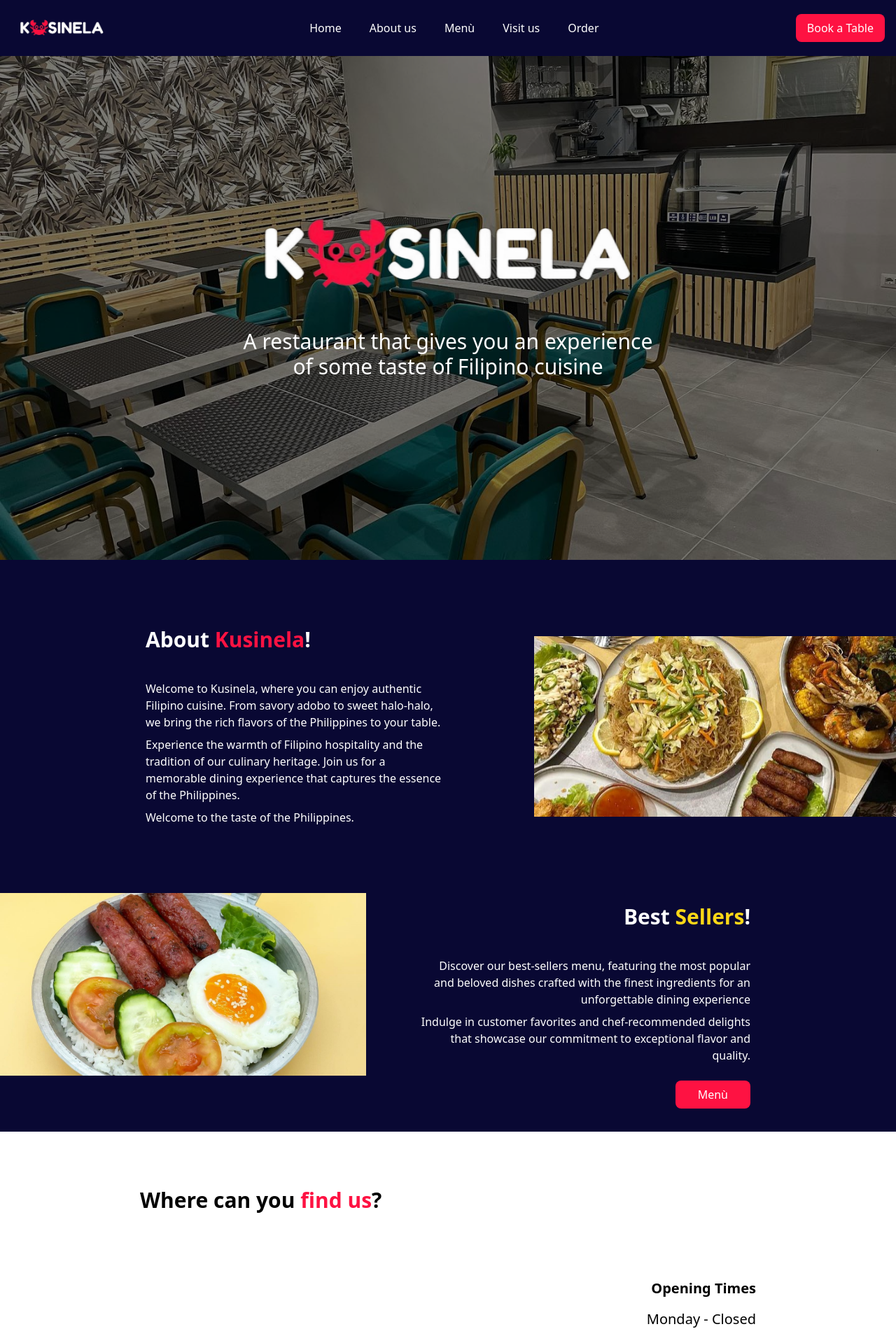
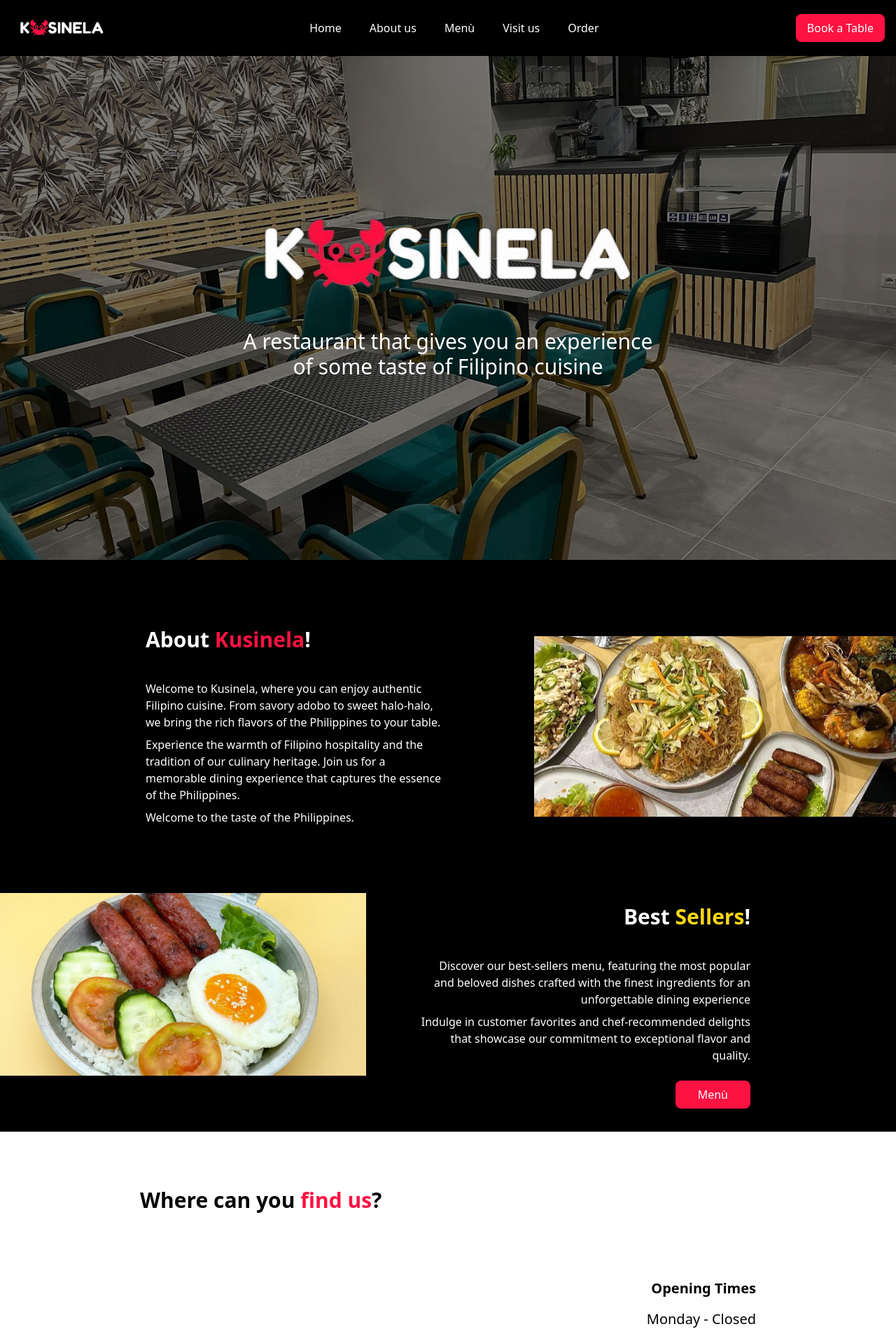
Before and after one commit to RussellShaneNavarez/Kusinela, a React (Create React App) app: page / in a window 1280 px wide. Shown: the top 1919 px of the page at 70% size. Built offline with nearby package versions, Linux system fonts and the light colour scheme; grey boxes are pictures that could not be loaded.

Commit message:
EDIT: Background color in black

```diff
--- a/src/components/Navbar.jsx
+++ b/src/components/Navbar.jsx
@@ -17,7 +17,7 @@
   };
 
   return (
-    <nav className="bg-[#090833] fixed w-full z-50 top-0 start-0">
+    <nav className="bg-black fixed w-full z-50 top-0 start-0"> {/* bg-[#090833] */}
       <div className="max-w-screen-xl flex flex-wrap items-center justify-between mx-auto p-4">
         <a
           href="https://kusinela.netlify.app"
--- a/src/pages/AboutUs.jsx
+++ b/src/pages/AboutUs.jsx
@@ -3,7 +3,7 @@
 
 const AboutUs = () => {
   return (
-    <div className='flex flex-col md:flex-row bg-[#090833] text-white text-center md:text-left '>
+    <div className='flex flex-col md:flex-row bg-black text-white text-center md:text-left '> {/* bg-[#090833] */}
       <div className='flex md:ml-[12rem] mt-10 md:mt-20 flex-col gap-2 md:w-1/2 p-4 mx-8 md:pr-24'>
         <h2 className='md:text-3xl text-3xl mb-8 font-semibold'>
           About <span style={{ color: '#FE1242' }}>Kusinela</span>!
--- a/src/pages/Menu.jsx
+++ b/src/pages/Menu.jsx
@@ -9,7 +9,7 @@
   };
 
   return (
-    <div className='flex flex-col-reverse md:flex-row bg-[#090833] text-white text-center md:text-right '>
+    <div className='flex flex-col-reverse md:flex-row bg-black text-white text-center md:text-right '> {/* bg-[#090833] */}
       <div className='flex mt-10 md:mt-20 mb-10 md:mb-20 md:w-1/2 sm:w-100 justify-center items-center'>
         <div className='w-full max-w-[80%] md:max-w-[100%] sm:max-w-[70%] aspect-w-16 aspect-h-8'>
           <img src={menuImage} alt="Food 2" className='object-cover z-40' />
--- a/src/pages/Order.jsx
+++ b/src/pages/Order.jsx
@@ -11,7 +11,7 @@
     window.location.href = 'https://deliveroo.it/en/menu/Milano/giambellino-moncucco/kusinela?geohash=u0nd84w36gdg';
   };
   return (
-    <div className="flex flex-col bg-[#090833] text-white pt-20 pb-20 justify-center items-center">
+    <div className="flex flex-col bg-black text-white pt-20 pb-20 justify-center items-center"> {/* bg-[#090833] */}
 
       <div className='flex flex-col justify-center items-center text-center gap-2 mx-12'>
         <h2 className='md:text-3xl text-3xl font-semibold'>You can't come and still want to eat?</h2>
```
